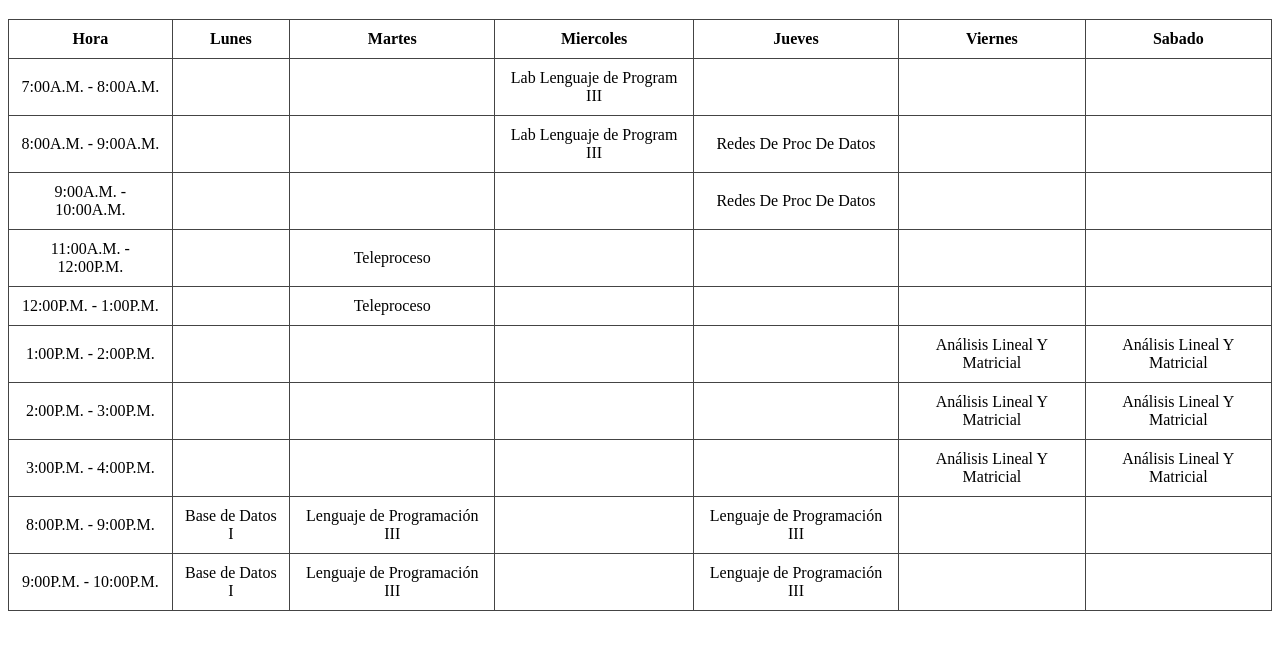
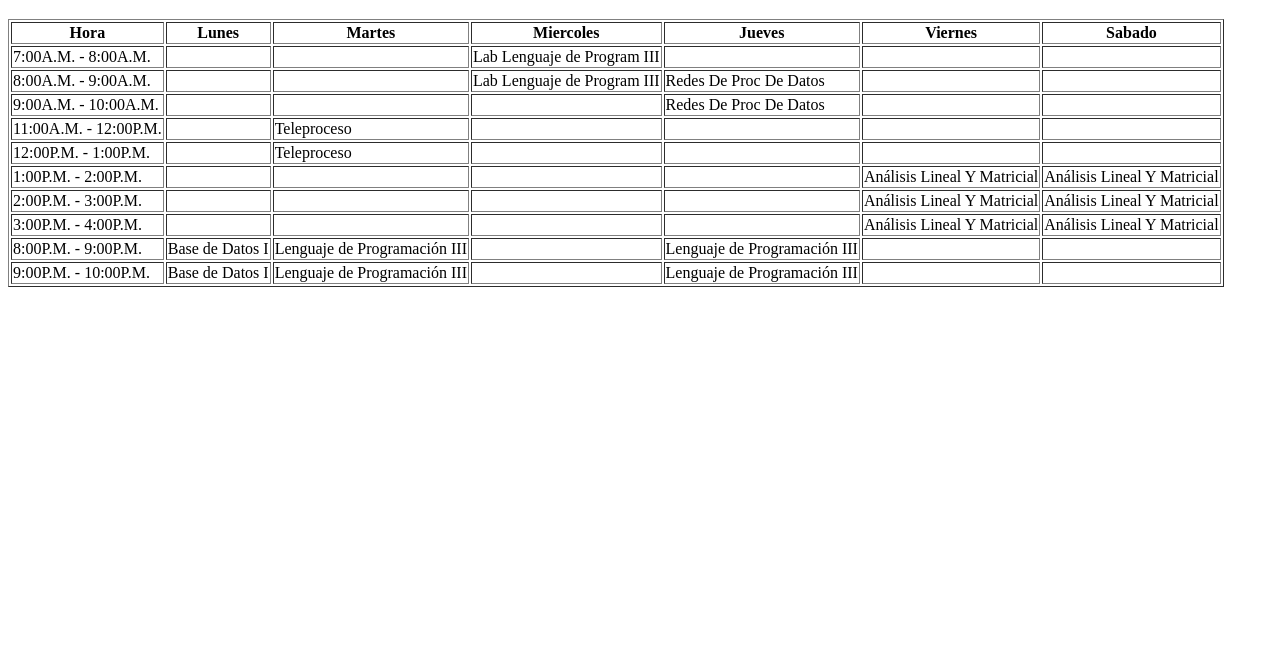
Before and after one commit to RobertPlaza12/HorarioDeClases, a plain HTML site: page index.html in a window 1280 px wide. Shown: the part 61-710 px from the top of the page. Drawn offline with Linux system fonts and the light colour scheme.

Commit message:
index.html

```diff
--- a/index.html
+++ b/index.html
@@ -2,23 +2,10 @@
 <html>
 <head>
     <title>Horario de Clases</title>
-    <style>
-        table {
-            width: 100%;
-            border-collapse: collapse;
-            margin: auto;
-            background-color: white;
-        }
-        th, td {
-            border: 1px solid #444;
-            padding: 10px;
-            text-align: center;
-        }
-    </style>
 </head>
 <body>
     <h1>Horario de Clases Segundo Semestre 2025</h1>
-    <table>
+    <table border="1">
         <tr>
             <th>Hora</th>
             <th>Lunes</th>
```
